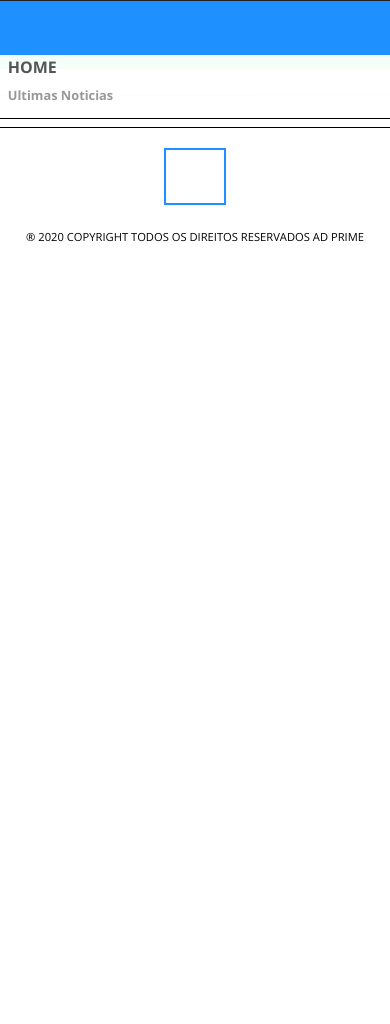
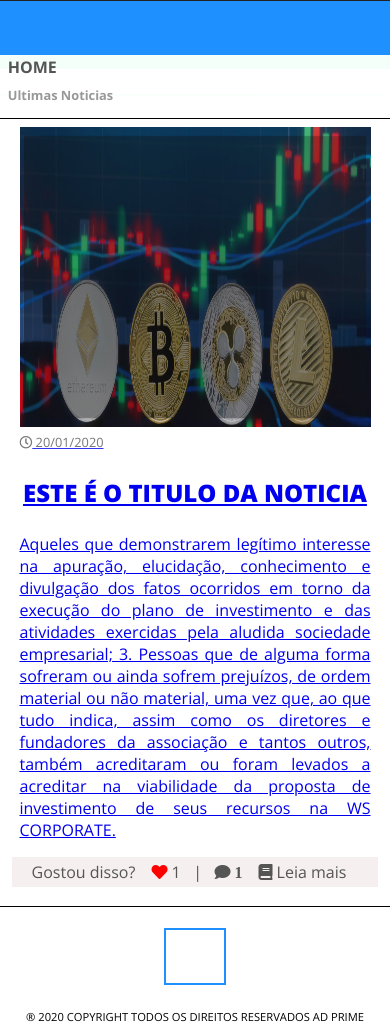
Before and after one commit to jeffeson52/ADPRIME, a PHP site: page /usuario.html in a window 390 px wide. Shown: the part 323-1347 px from the top of the page. Before the commit the page ends 565 px from the top, so only its background shows below. Run offline with PHP 8.4, Linux system fonts and the light colour scheme; some libraries are stand-ins or nearby versions; some web fonts are replaced.

Commit message:
página home noticias usuário

```diff
--- a/css/enviados.css
+++ b/css/enviados.css
@@ -345,6 +345,11 @@ padding-bottom: 1%4;
   margin-right: 7%;
 }
 
+@media screen and (max-width: 700px) {
+  .grid-template-columns-3 {
+      margin: 0;
+  }
+}
 .subgrid {
 	display: grid;
 	grid-template-columns: 1fr 1fr 1fr;
--- a/css/recebidos.css
+++ b/css/recebidos.css
@@ -345,6 +345,12 @@ padding-bottom: 1%4;
   margin-right: 7%;
 }
 
+@media screen and (max-width: 700px) {
+  .grid-template-columns-3 {
+      margin: 0;
+  }
+}
+
 .subgrid {
 	display: grid;
 	grid-template-columns: 1fr 1fr 1fr;
--- a/css/usuario.css
+++ b/css/usuario.css
@@ -1,12 +1,15 @@
 @import url("font-awesome.min.css");
 @import url("http://fonts.googleapis.com/css?family=Open+Sans:300,400,600,700,800");
+
 /*basic*/
+
 body {
     margin: 0;
     font-family: 'Open Sans', sans-serif;
     width: 100%;
     height: 100%;
 }
+
 
 /* Botão */
 
@@ -77,7 +80,9 @@ input[type="button"].small,
     font-size: 0.8em;
 }
 
+
 /*menu lateral*/
+
 .sidebar {
     margin: 0;
     padding: 0;
@@ -98,37 +103,44 @@ input[type="button"].small,
 
 .sidebar a.active {
     background-color: dodgerblue;
-
     color: white;
 }
 
-  .sidebar a.active:hover  {
-    background-image: linear-gradient(to right, slateblue,royalblue, dodgerblue);
+.sidebar a.active:hover {
+    background-image: linear-gradient(to right, slateblue, royalblue, dodgerblue);
 }
 
 .sidebar a.deslogar:hover {
-     background-image: linear-gradient(to right,red,orangered);
+    background-image: linear-gradient(to right, red, orangered);
 }
 
 .sidebar a.menuleft:hover {
-    background-image: linear-gradient(to right,dodgerblue,#222222);
+    background-image: linear-gradient(to right, dodgerblue, #222222);
 }
+
 .sidebar a:hover:not(.active) {
     background-color: #555;
     color: white;
 }
+
+
 /*barra top da página (ao lado do campo home)*/
+
 .barup {
     background-color: dodgerblue;
-    color:white;
+    color: white;
     height: 53.5px;
     display: block;
 }
+
+
 /*campo aonde está escrito o nome da página*/
+
 .nomepage {
     line-height: 0.2;
 }
-.nomepage  h4{
+
+.nomepage h4 {
     background-color: MintCream;
     color: #555555;
     font-size: 1em;
@@ -141,11 +153,12 @@ margin-top: 0;
     height: 10%;
     padding-bottom: 1%4;
 }
-.nomepage h5{
+
+.nomepage h5 {
     padding-top: 0;
     background-color: MintCream;
     color: black;
-  opacity:0.4;
+    opacity: 0.4;
     font-size: .8em;
     display: block;
     padding-left: 2%;
@@ -153,11 +166,13 @@ padding-bottom: 1%4;
     height: 10%;
 }
 
-
 .textpage {
     padding: 2% 3% 2% 3%;
 }
+
+
 /*página do conteudo*/
+
 div.content {
     margin-left: 17%;
     height: 1000px;
@@ -171,31 +186,43 @@ padding-bottom: 1%4;
         height: auto;
         position: relative;
     }
-    .sidebar a {float: left;}
-    div.content {margin-left: 0; width: 100%;}
+    .sidebar a {
+        float: left;
+    }
+    div.content {
+        margin-left: 0;
+        width: 100%;
+    }
 }
 
-  @media screen and (max-width: 400px) {
+@media screen and (max-width: 700px) {
     .sidebar a {
-      text-align:left;
+        text-align: left;
         float: none;
     }
 }
 
+
 /*risco divisor rodapé*/
+
 #divisaorodape {
-    background-color:black;
+    background-color: black;
     height: 1px;
     margin-bottom: 2%;
     width: 100%;
 }
+
+
 /*botão scroll*/
+
 .voltar-ao-topo {
     display: flex;
     align-items: center;
     justify-content: center;
     font-size: 0.8em;
 }
+
+
 /* Copyright */
 
 .Copyright {
@@ -204,11 +231,14 @@ padding-bottom: 1%4;
     color: black;
     margin-bottom: 3%;
 }
+
+
 /*pop up*/
+
 .modal-container {
     width: 100vw;
     height: 100vh;
-			background: rgba(0,0,0,.5);
+    background: rgba(0, 0, 0, .5);
     position: fixed;
     top: 0px;
     left: 0px;
@@ -264,6 +294,7 @@ padding-bottom: 1%4;
     user-select: none;
 }
 
+
 /* Botão pop*/
 
 input[type="submit"],
@@ -277,7 +308,7 @@ padding-bottom: 1%4;
     appearance: none;
     background: none;
     border-radius: 5px;
-      background-color:dodgerblue;
+    background-color: dodgerblue;
     color: white;
     cursor: pointer;
     display: inline-block;
@@ -331,3 +362,81 @@ padding-bottom: 1%4;
 .button.small {
     font-size: 0.5em;
 }
+
+.imagens {
+    width: 500px;
+    height: 300px;
+    margin-left: 3%;
+    margin-bottom: 1%;
+    display: block;
+    float: left;
+    display: block;
+}
+
+.textimagens {
+    display: block;
+    text-decoration: none;
+    width: 500px;
+    height: 300px;
+    margin-left: 50%;
+    margin-bottom: 1%;
+    color: #555555;
+    display: block;
+}
+
+@media screen and (max-width: 700px) {
+    .imagens {
+        display: inline-block;
+        margin-left: 5%;
+        margin-right: 5%;
+        width: 100%;
+    }
+    .textimagens {
+        display: inline-block;
+        margin-left: 5%;
+        margin-right: 5%;
+        width: 90%;
+        text-decoration: none;
+    }
+    .avaliacao {
+        margin-top: 4%;
+        width: 92%;
+        margin-right: 5%;
+    }
+}
+
+.textimagens h3 {
+    text-align: center;
+    font-size: 1.5em;
+    font-weight: 900;
+    text-decoration: none;
+}
+
+.textimagens span {
+    color: #555555;
+    opacity: 0.8;
+    font-size: 0.8em;
+    text-decoration: none;
+}
+
+.textimagens p {
+    text-decoration: none;
+    text-align: justify;
+    font-size: 1em;
+}
+
+.avaliacao {
+    background-color: rgb(245, 239, 239);
+    margin-bottom: 5%;
+    margin-left: 3%;
+    padding: 1%;
+    color: #555555;
+}
+
+.mostrarsenha2 {
+    position: absolute;
+    margin-right: 1%;
+    color: red;
+}
+
+.mostrarsenha1 {}
--- a/login.html
+++ b/login.html
@@ -4,7 +4,7 @@
 <head>
     <link rel="Stylesheet" type="text/css" href="css/login.css">
     <link href="https://fonts.googleapis.com/css?family=Tangerine" rel="Stylesheet">
-
+    <meta name="viewport" content="width=device-width, initial-scale=1.0">
     <script src="js/arquivo.js"></script>
     <script src="https://cdnjs.cloudflare.com/ajax/libs/font-awesome/5.11.2/css/all.css"></script>
     <link rel="stylesheet" href="https://cdnjs.cloudflare.com/ajax/libs/font-awesome/5.11.2/css/all.css">
--- a/usuario.html
+++ b/usuario.html
@@ -22,14 +22,35 @@
     <!--barra azul do inicio-->
     <div class="content">
         <div class="barup">&nbsp;</div>
+
         <!-- nome da página barra cinza-->
         <div class="nomepage">
             <h4>HOME</h4><br>
             <h5>Ultimas Noticias</h5>
         </div>
         <div id="divisaorodape">&nbsp;</div>
+
         <!--conteúdo da página-->
         <!-- GRID NOTICIAS-->
+        <div class="noticias">
+            <div class="imagens">
+                <a href="index.html"><img src="images/download.jpg" width="90%" height="100%"></a>
+            </div>
+            <div class="textimagens"><a href="index.html"><span><i class="far fa-clock"></i> 20/01/2020</span>
+          <h3>ESTE É O TITULO DA NOTICIA</h3>
+          <p>Aqueles que demonstrarem legítimo interesse na apuração, elucidação, conhecimento e divulgação dos fatos
+            ocorridos em torno da execução do plano de investimento e das atividades exercidas pela aludida sociedade
+            empresarial;
+
+            3. Pessoas que de alguma forma sofreram ou ainda sofrem prejuízos, de ordem material ou não material, uma
+            vez
+            que, ao que tudo indica, assim como os diretores e fundadores da associação e tantos outros, também
+            acreditaram ou foram levados a acreditar na viabilidade da proposta de investimento de seus recursos na WS
+            CORPORATE.</p>
+        </a>
+            </div>
+            <div class="avaliacao">&emsp;Gostou disso?&emsp;<i class="fas fa-heart" style="color: red;"></i>&nbsp;1&nbsp;&nbsp;&nbsp;|&nbsp;&nbsp;&nbsp;<i class="fas fa-comment">&nbsp;1</i>&emsp;<i class="fas fa-book"></i>&nbsp;Leia mais</div>
+        </div>
 
         <!-- POP UP-->
         <!--pop up conteúdo enviar arquivos-->
@@ -41,13 +62,28 @@
 
                 <form>
                     <label type="text">Nome do Arquivo</label><br><br>
-          <input type="text" class="input" style="width: 80%; padding: 1.5% 1%;"
-            placeholder="Informe o nome do arquivo."><br><br>
-          <p><b>Arquivo:</b>
-            Somente (jpg, png, pdf, docx, doc, jpeg)</p>
+                    <input type="text" class="input" style="width: 80%; padding: 1.5% 1%;" placeholder="Informe o nome do arquivo."><br><br>
+                    <p><b>Arquivo:</b> Somente (jpg, png, pdf, docx, doc, jpeg)</p>
                     <a class="popupbt"><i class="fas fa-file-upload"></i>&emsp;Escolher Arquivo</a><br><br>
 
                     <input class="popupbt" value="Enviar" style="background-color: red; padding: 2% 0 2% 0; border-radius: 5px;">
+                </form>
+            </div>
+        </div>
+        <!--pop up alterar senha-->
+        <div id="trocar-senha" class="modal-container">
+            <div class="modal">
+                <button class="fechar">X</button>
+                <h3 class="subtitulo">Alterar Senha</h3>
+                <div id="divisaorodape" style="opacity: .3;">&nbsp;</div>
+
+                <form>
+                    <label type="text">Nova Senha</label><br><br>
+                    <input type="password" id="show1" class="input" style="width: 80%; padding: 1.5% 1%;" placeholder="Informe a nova senha."><br><br>
+                    <button id="mostrarsenha2" type="button" onclick="mostrarSenha1()" style="position: absolute;font-size:1.3em;"><i class="far fa-eye"></i></button>
+                    <label type="text">Confirmar Senha</label><br><br>
+                    <input type="password" id="show2" class="input" style="width: 80%; padding: 1.5% 1%;" placeholder="Confirme a nova senha."><br><br>
+                    <input class="popupbt" value="Alterar" style="background-color: red; padding: 2% 0 2% 0; border-radius: 5px;">
                 </form>
             </div>
         </div>
@@ -66,8 +102,33 @@
             }
             const logo = document.querySelector('#enviar');
             logo.addEventListener('click', () => iniciaModal('modal-promocao'));
+
+
+            // senha
+            function iniciaSenha(senhaID) {
+                const senha = document.getElementById(senhaID);
+                if (senha) {
+                    senha.classList.add('mostrar');
+                    senha.addEventListener('click', (e) => {
+                        if (e.target.id == senhaID || e.target.className == 'fechar') {
+                            senha.classList.remove('mostrar');
+                        }
+                    });
+                }
+            }
+            const trc = document.querySelector('#trocarsenha');
+            trc.addEventListener('click', () => iniciaSenha('trocar-senha'));
+
+            // botão mostrar senha primeiro campo
+            function mostrarSenha1() {
+                var tipo1 = document.getElementById("show1 and show2");
+                if (tipo1.type == "password") {
+                    tipo1.type = "text";
+                } else {
+                    tipo1.type = "password";
+                }
+            }
         </script>
-
 
         <!-- rodapé-->
         <div id="divisaorodape">&nbsp;</div>
@@ -81,6 +142,7 @@
         </div>
     </div>
 </body>
+
 <!-- final-->
 
 </html>
```
Also changed, not shown: css/login.css (+13 -0 lines). Lines whose indentation alone changed are shown as unchanged.
